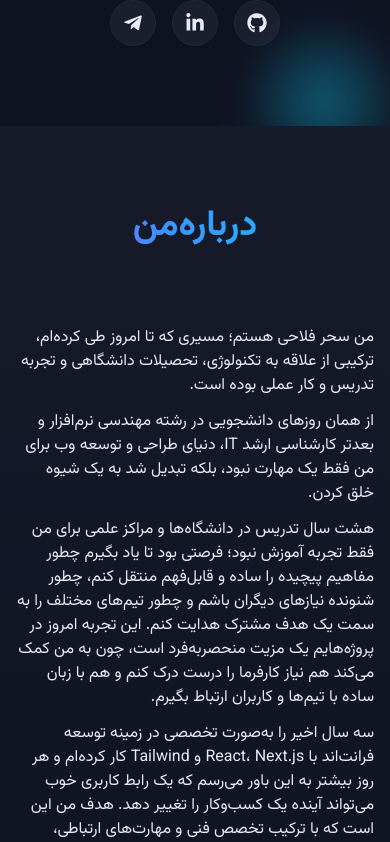
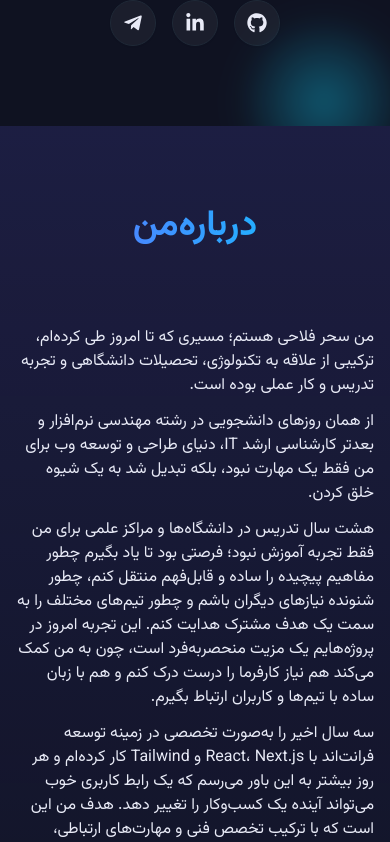
Before and after one commit to saharfallahi/Portfolio, a Next.js app: page / in a window 390 px wide. Shown: the part 679-1521 px from the top of the page. Built offline with nearby package versions, Linux system fonts and the light colour scheme.

Commit message:
edit button form and font size footer

```diff
--- a/app/components/Contact.jsx
+++ b/app/components/Contact.jsx
@@ -131,7 +131,7 @@
                 className="bg-[var(--surface)] border border-[var(--border-icon)] text-[var(--text)] rounded-lg px-3 py-2 outline-none focus-visible:ring-2 focus-visible:ring-[var(--ring)] focus:border-transparent"
               />
             </div>
-            <div className="flex flex-col gap-1.5 mb-3">
+            <div className="flex flex-col gap-1.5 mb-4">
               <label htmlFor="message">{t("contact.message")}</label>
               <textarea
                 id="message"
@@ -142,7 +142,7 @@
                 className="bg-[var(--surface)] border border-[var(--border-icon)] text-[var(--text)] rounded-lg px-3 py-2 outline-none focus-visible:ring-2 focus-visible:ring-[var(--ring)] focus:border-transparent resize-none"
               />
             </div>
-            <button type="submit" className="w-full flex justify-center btn btn-primary !py-2">
+            <button type="submit" className="w-full md:w-auto flex justify-center btn btn-primary !py-2">
               {t("contact.submit")}
             </button>
             <p className="text-[var(--muted)] text-sm mt-2">
--- a/app/components/Footer.jsx
+++ b/app/components/Footer.jsx
@@ -6,7 +6,7 @@
   const { t } = useI18n();
 
   return (
-    <footer className="py-10 border-t border-[color-mix(in_oklab,var(--text),transparent_90%)] text-center text-[var(--muted)]">
+    <footer className="py-10 border-t border-[color-mix(in_oklab,var(--text),transparent_90%)] text-center text-[var(--muted)] text-sm">
       <div className="container-std">
         <p>
           © {new Date().getFullYear()} {t("footer.note")}
--- a/app/globals.css
+++ b/app/globals.css
@@ -74,7 +74,7 @@
   .section-alt {
     background: linear-gradient(
       180deg,
-      color-mix(in oklab, var(--text), transparent 96%),
+      color-mix(in oklab, var(--primary), transparent 85%),
       transparent
     );
   }
```
